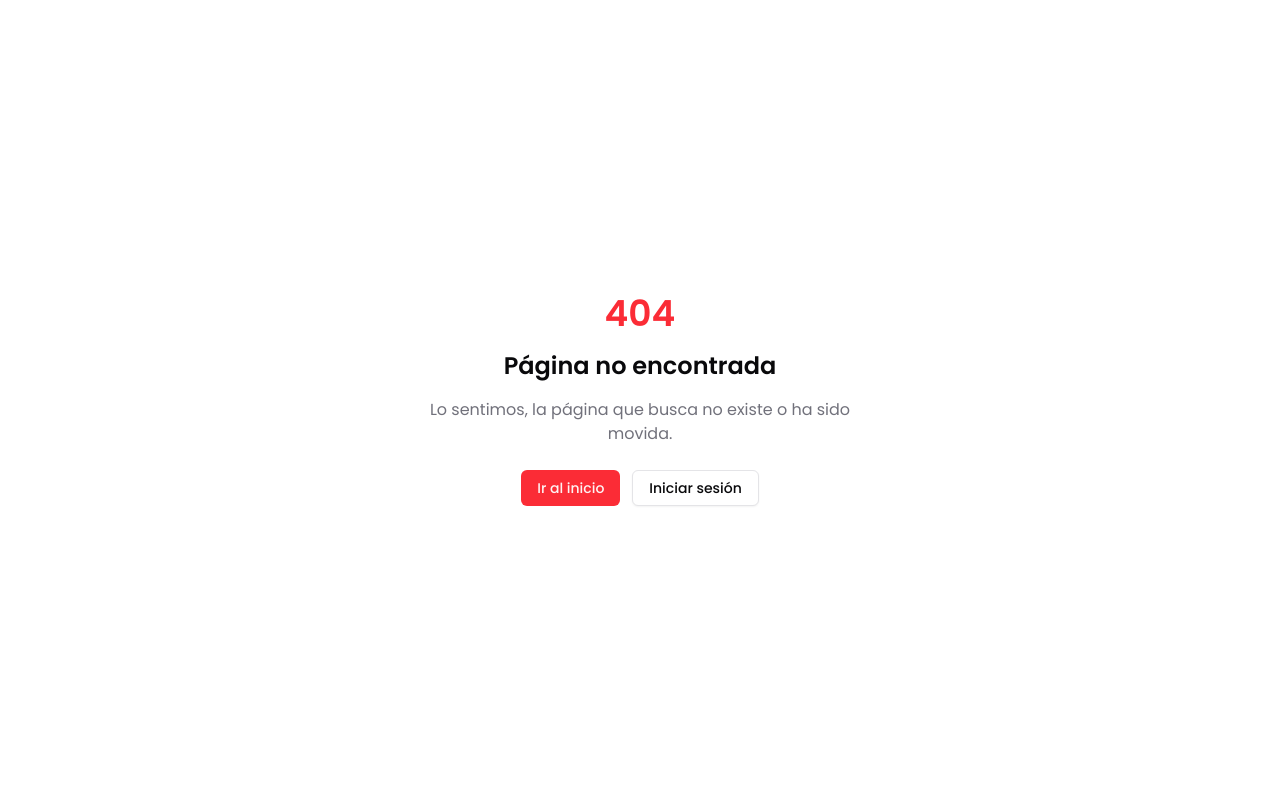
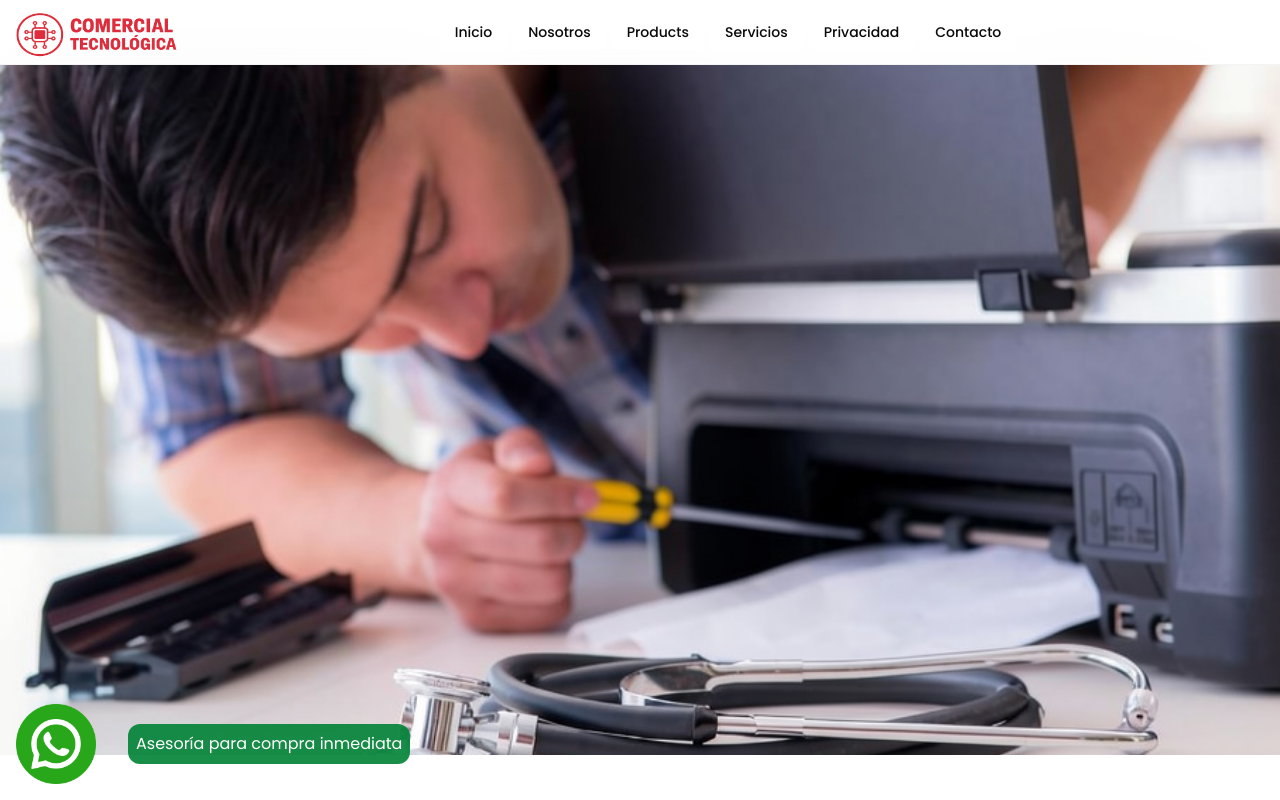
Before and after one commit to RonaldDev0/Alma, a Next.js app: page /servicios in a window 1280 px wide. Before the commit this address had no page. Shown: the top 800 px of the page. Built offline with nearby package versions, Linux system fonts and the light colour scheme.

Commit message:
feat: /servicios

```diff
--- /dev/null
+++ b/src/app/(public)/servicios/page.tsx
@@ -0,0 +1,21 @@
+import Image from 'next/image'
+
+export default function Servicios() {
+  return (
+    <div className='w-full'>
+      {/* Hero */}
+      <section className='relative w-full h-[280px] md:h-[690px] overflow-hidden'>
+        <Image
+          src='/icon/servicios-img.png'
+          alt='Quiénes Somos'
+          fill
+          priority
+          className='object-cover'
+        />
+      </section>
+
+      {/* Contenido */}
+
+    </div>
+  )
+}
```
Also changed, not shown: public/icon/servicios-img.png (added).
